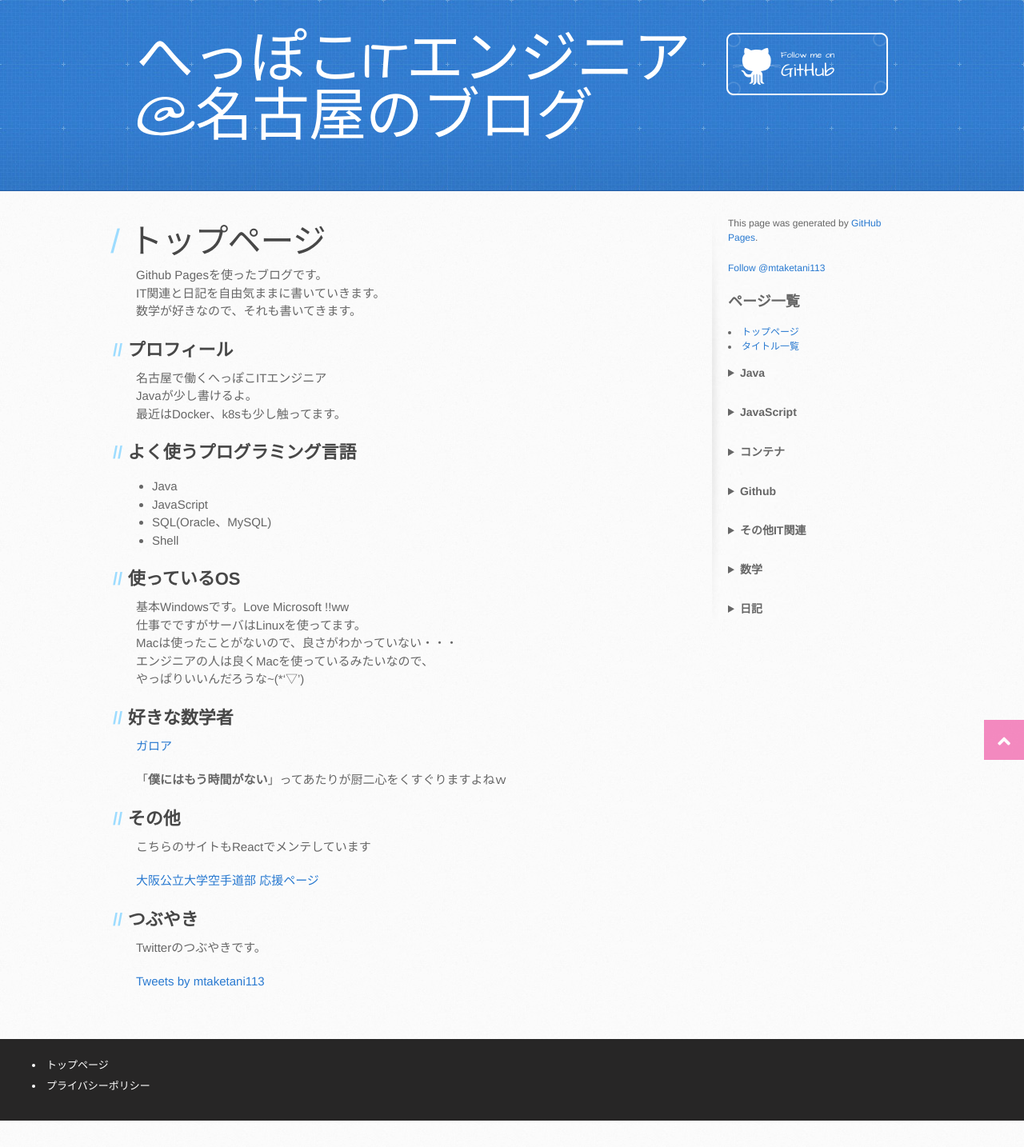
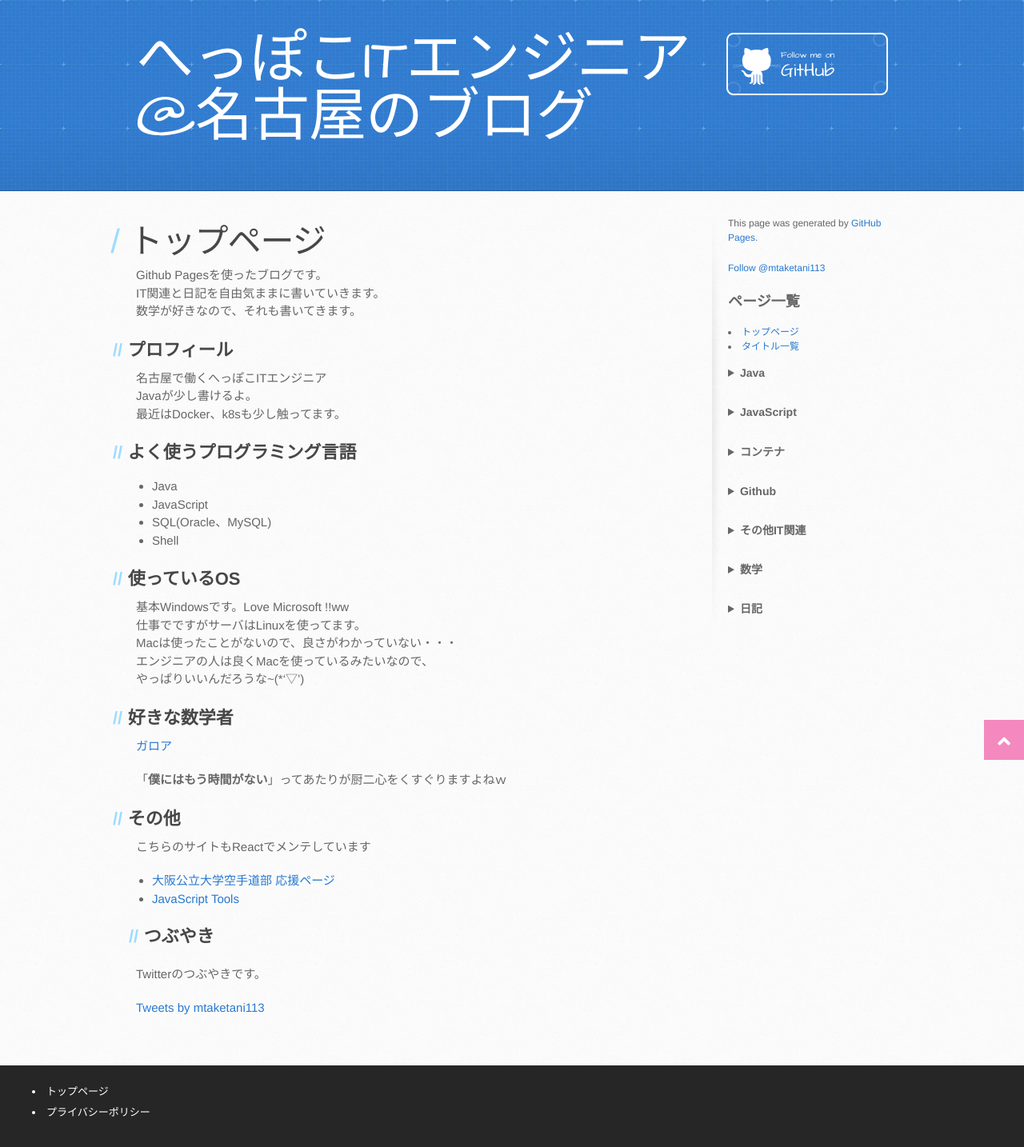
Before and after one commit to mtaketani113/mtaketani113.github.io, a Jekyll site: the page built from index.md, in a window 1280 px wide. Shown: the whole page at 80% size. Built offline with Jekyll 4.4.1, drawn with Linux system fonts in a browser that asks for light colours; nearby versions of some CDN libraries; comment, search, counter and statistics services are not loaded; the repository's description, which GitHub fills in, is left out; before the commit the page ends 1401 px from its top, so only the background shows below that.

Commit message:
Javascript toolsのリンクを追加

```diff
--- a/index.md
+++ b/index.md
@@ -38,8 +38,8 @@ Macは使ったことがないので、良さがわかっていない・・・
 
 こちらのサイトもReactでメンテしています
 
-[大阪公立大学空手道部 応援ページ](https://mtaketani113.github.io/omu-karate-page/)
-
+- [大阪公立大学空手道部 応援ページ](https://mtaketani113.github.io/omu-karate-page/)
+- [JavaScript Tools](https://mtaketani113.github.io/react-tools/)
 ## つぶやき
 
 Twitterのつぶやきです。
```
